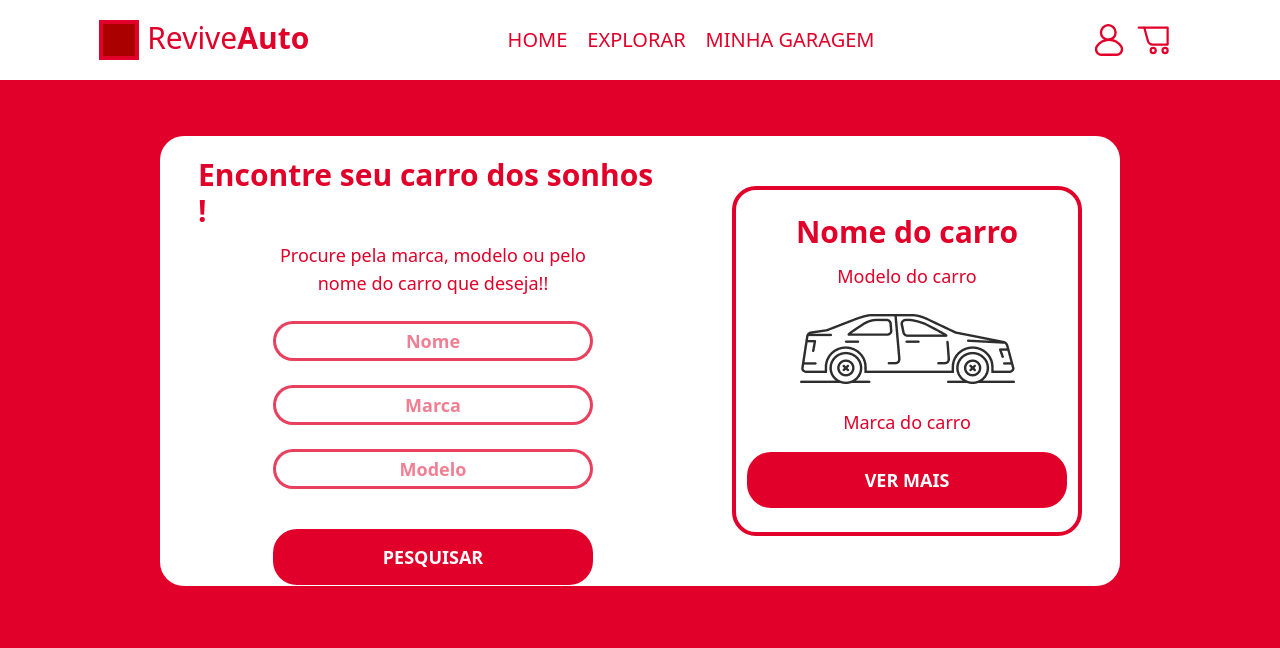
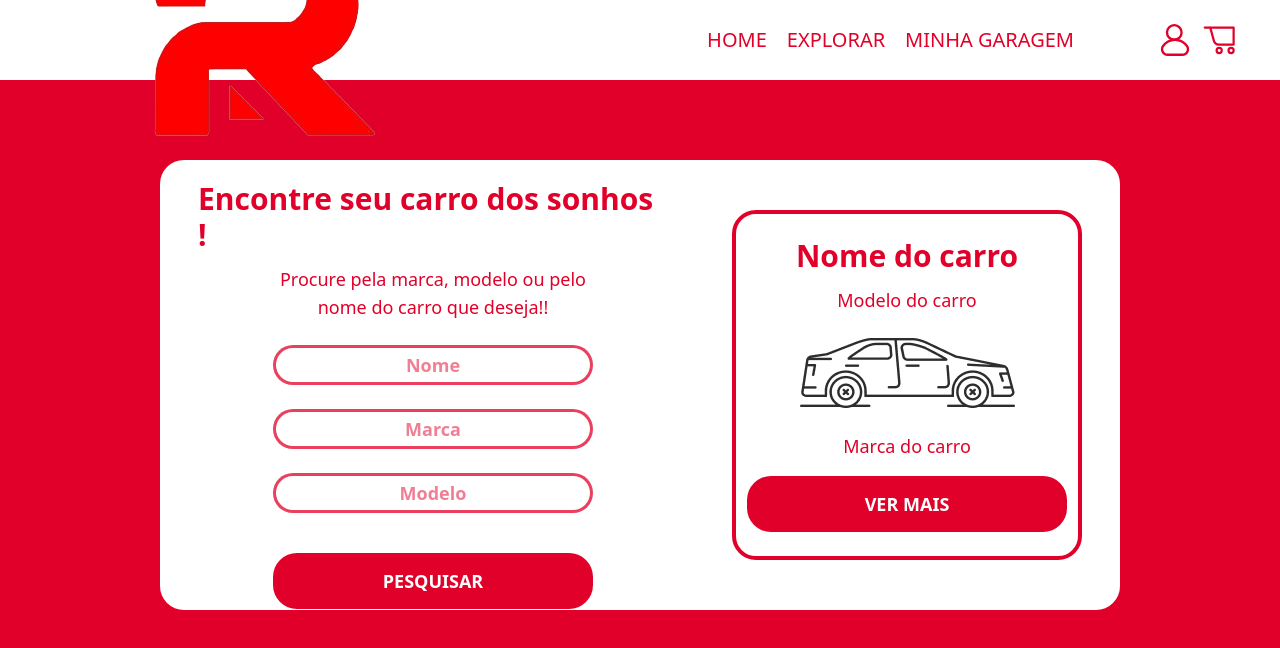
Before and after one commit to CleitoTT/site-concessionaria, a React (Create React App) app: page / in a window 1280 px wide. Shown: the top 648 px of the page. Built offline with nearby package versions, Linux system fonts and the light colour scheme.

Commit message:
Adição de logo

```diff
--- a/src/components/AreaCentro/index.js
+++ b/src/components/AreaCentro/index.js
@@ -3,7 +3,7 @@ import AreaResultado from "../AreaResultado"
 
 export default function AreaCentro(){
     return(
-        <div className="w-9/12 h-[450px] bg-white mt-14 rounded-3xl flex justify-center items-center">
+        <div className="w-9/12 h-[450px] bg-white mt-20 rounded-3xl flex justify-center items-center">
             <AreaPesquisa/>
             <AreaResultado/>
         </div>
--- a/src/components/Logo/index.js
+++ b/src/components/Logo/index.js
@@ -1,8 +1,10 @@
+import logo from "../../images/logo-reviveauto.png"
+
 export default function Logo(){
     return(
         <div className="flex">
-            <div className="size-10 bg-[#AA0000] border-4 border-solid border-[#E10029] mr-2"></div>
-            <p className="text-3xl text-[#E10029] font-medium">Revive<b>Auto</b></p>
+            <img src={logo} alt="Imagem logo" />
+            <p className="text-3xl text-[#FE0000] font-medium">Revive<b>Auto</b></p>
         </div>
     )
 }
```
Also changed, not shown: src/images/logo-reviveauto.png (added).
